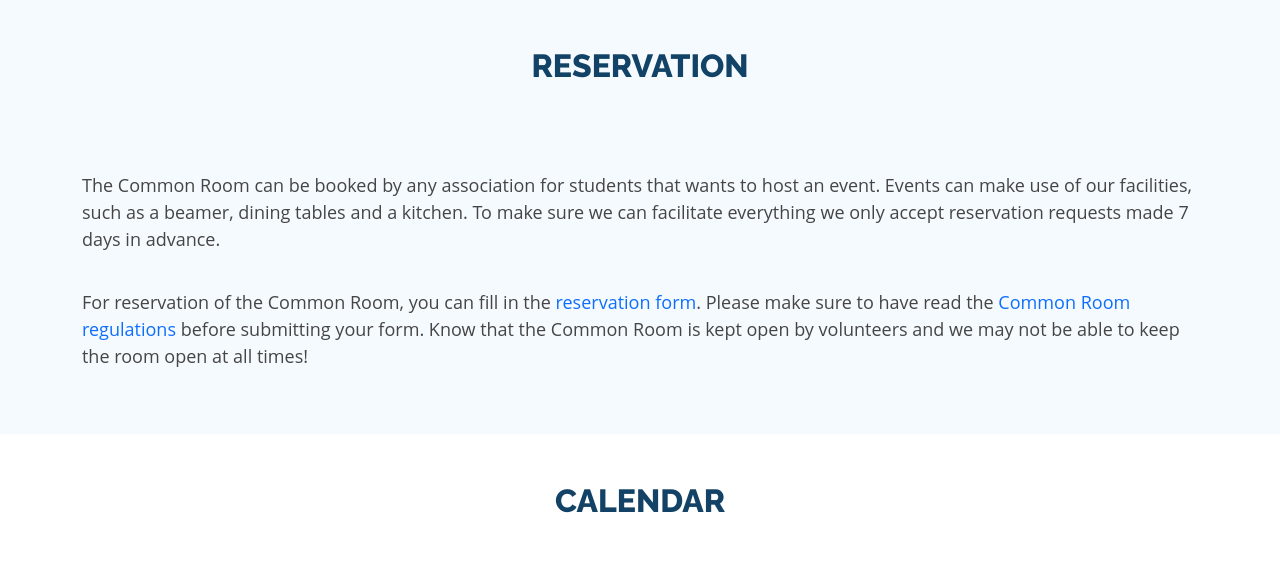
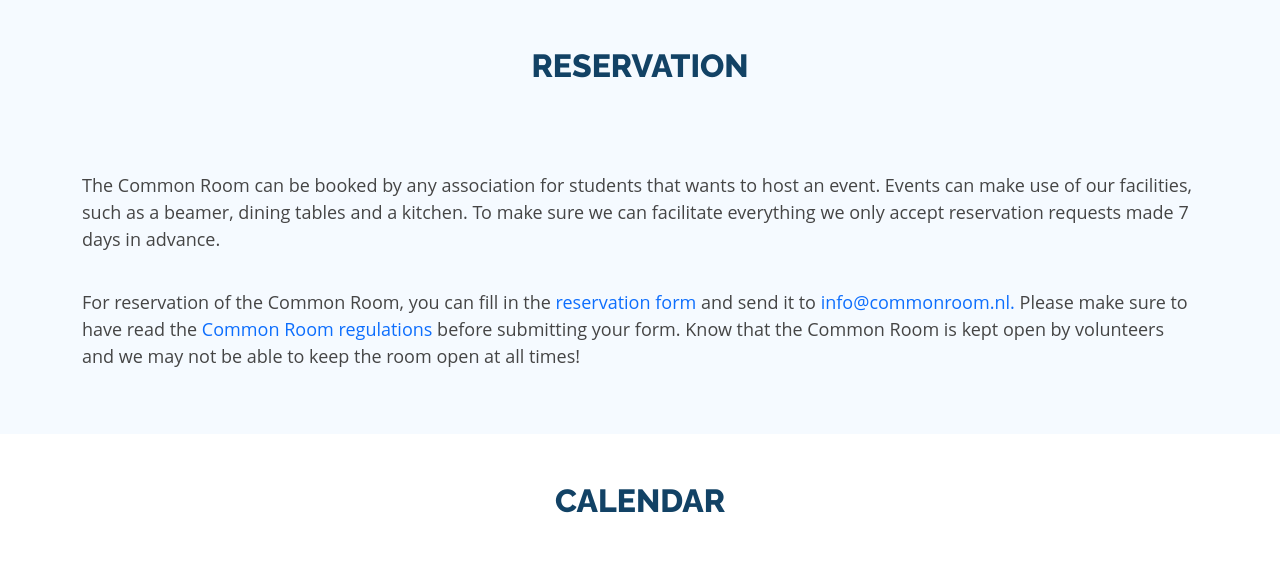
Before and after one commit to CosmosTUe/Commonroom, a Django app: page / in a window 1280 px wide. Shown: the part 441-1007 px from the top of the page. Run offline with Django 3.2, Linux system fonts and the light colour scheme; some libraries are stand-ins or nearby versions.

Commit message:
added booking pdf form instead of link

```diff
--- a/commonroom/templates/index.html
+++ b/commonroom/templates/index.html
@@ -58,7 +58,7 @@ document.addEventListener('DOMContentLoaded', function () {
                     To make sure we can facilitate everything we only accept reservation requests made 7 days in advance.
                 </p>
                 <p>
-                    For reservation of the Common Room, you can fill in the <a href="https://docs.google.com/forms/d/e/1FAIpQLScJFHVDcovtEafj6c9jOD2KlxyEhYOiOSAIgMtAJdZsGgG8Rw/viewform?usp=sf_link">reservation form</a>.
+                    For reservation of the Common Room, you can fill in the <a href="{% static 'commonroom/pdf/Booking Request Form.pdf' %}">reservation form</a> and send it to <a href="mailto:info@commonroom.nl">info@commonroom.nl.</a>
                     Please make sure to have read the <a href="{% static 'commonroom/pdf/Common Room Regulations Externals.pdf' %}">Common Room regulations</a> before submitting your form.
                     Know that the Common Room is kept open by volunteers and we may not be able to keep the room open at all times!
                 </p>
```
Also changed, not shown: 1 other file.
